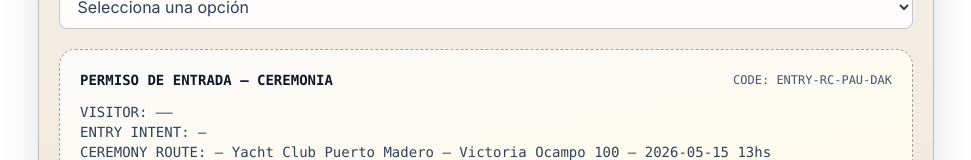
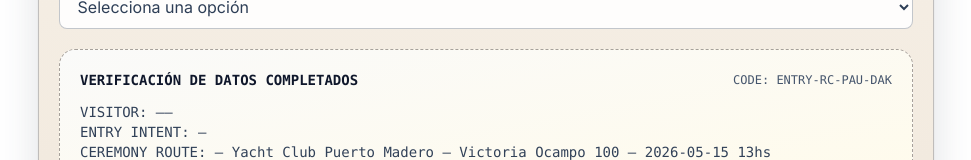
Before and after one commit to paupuentes919/wedding, a Vue app: page / in a window 1280 px wide. Shown: the part 3923-4083 px from the top of the page, without its empty margins (154-1125 px from the left). Built offline with nearby package versions, Linux system fonts and the light colour scheme.

Commit message:
modified title

```diff
--- a/src/views/Home.vue
+++ b/src/views/Home.vue
@@ -703,7 +703,7 @@ const COPY = {
     attNo: "No puedo asistir (apoyo moral a distancia)",
     issueBtn: "🛂 Emitir permiso de entrada",
     waBtn: "✅ Confirmar por WhatsApp",
-    permitTitle: "PERMISO DE ENTRADA — CEREMONIA",
+    permitTitle: "VERIFICACIÓN DE DATOS COMPLETADOS",
     stamp: "APROBADO ✅\nENTRADA AUTORIZADA\nSIN REEMBOLSO",
     err: "Complete nombre y apellido para emitir el permiso.",
     faqTitle: "FAQ",
@@ -777,7 +777,7 @@ const COPY = {
     waBtn: "✅ Confirm via WhatsApp",
     denyBtn: "🚫 Deny entry",
     formHint: "Smart humor promise: “Deny entry” doesn’t work.",
-    permitTitle: "ENTRY PERMIT — CEREMONY",
+    permitTitle: "VERIFICATION OF COMPLETED DATA",
     stamp: "APPROVED ✅\nENTRY AUTHORIZED\nNO REFUNDS",
     err: "Please enter first and last name to issue the permit.",
     sideTitle: "Border rules (chill)",
@@ -907,11 +907,7 @@ async function issue() {
   // Enviar confirmaciones opcionales
   // 1) EmailJS sólo si el usuario dejó email
   let sentEmail = false;
-  if (
-    attendance.value !== "no" &&
-    email.value &&
-    email.value.includes("@")
-  ) {
+  if (attendance.value !== "no" && email.value && email.value.includes("@")) {
     const templateParams = {
       to_email: email.value,
       to_name: firstName.value,
```
